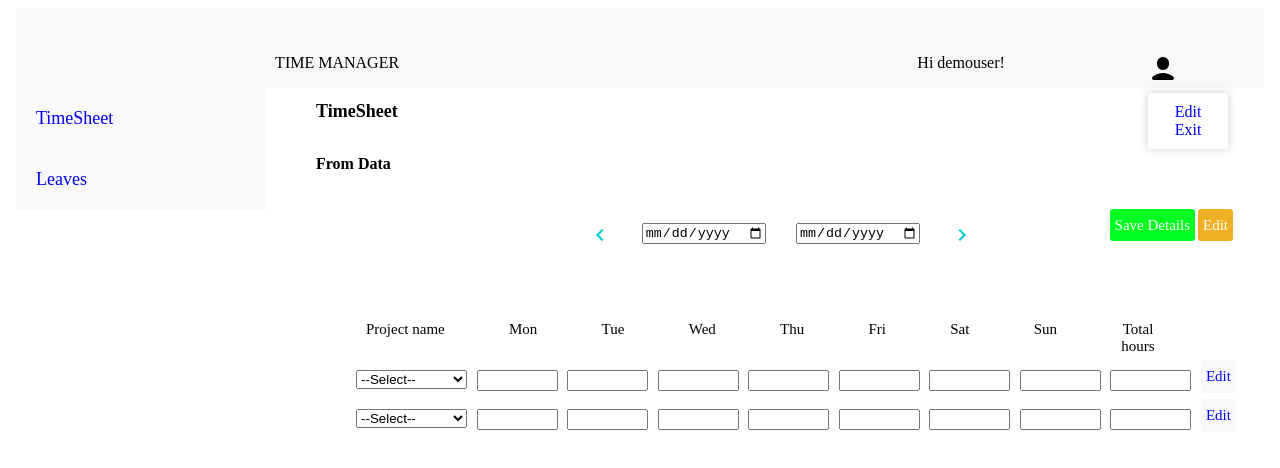
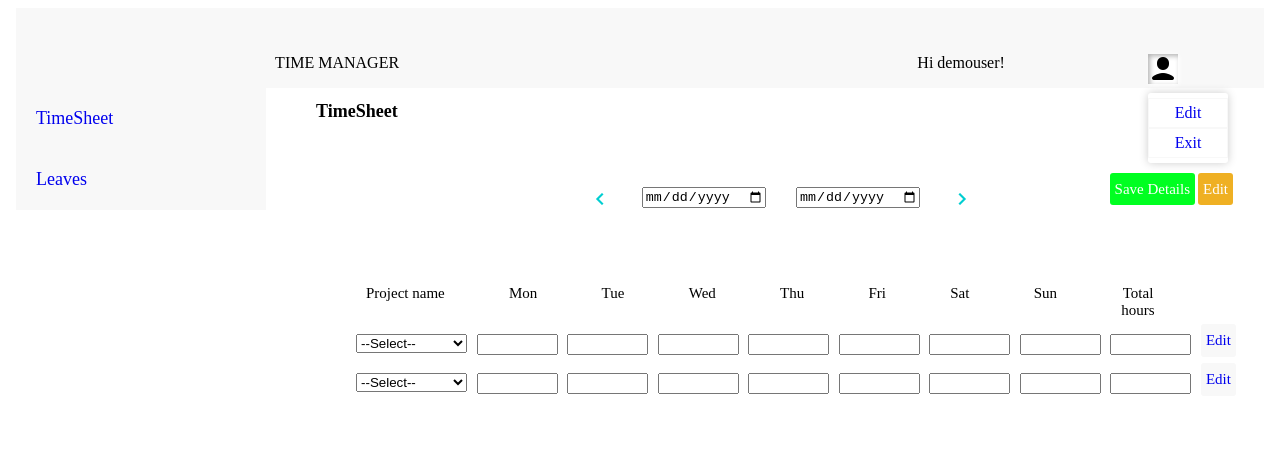
Before and after one commit to ltschool2019/LTSummerSchool2019, an Angular app in the folder LTRegistratorUI/: page / in a window 1280 px wide. In both pictures the pointer is over the picture 1163 px from the left and 69 px from the top of the page. Shown: the top 468 px of the page. Built offline with nearby package versions, Linux system fonts and the light colour scheme.

Commit message:
учтены все комментарии

```diff
--- a/LTRegistratorUI/src/app/app.component.html
+++ b/LTRegistratorUI/src/app/app.component.html
@@ -34,7 +34,6 @@
   </div>
   <div class="section-TimeSheet">
     <p class="timesheet"><b>TimeSheet</b><br></p>
-    <p><b>From Data</b></p>
     <ul class="dates">
       <li><a href="#"><img src="/assets/arrow_left.png"></a></li>
       <li><input class="input_button" type="date" value="0000-00-00" size="20"></li>
--- a/LTRegistratorUI/src/app/app.component.scss
+++ b/LTRegistratorUI/src/app/app.component.scss
@@ -15,15 +15,15 @@ a {
   z-index: 100;
   margin-top: 30px;
   margin-left: 1100px;
+
   ul {
     display: flex;
     justify-content: center;
 
     li {
       ul {
-        /*position: relative;*/
-        left: 0;
-        margin-top: -20px;
+        // left: 0;
+        //margin-top: -20px;
         height: auto;
         top: 100%;
         margin-top: 5px;
@@ -32,19 +32,31 @@ a {
         box-shadow: 0 0 10px rgba(0,0,0,.2);
         display: none;
         opacity: 0;
-        padding: 10px 0px 10px;
+        padding: 5px 0px 5px;
         width: 80px;
+
+        li {
+          padding: 5px 5px 5px 5px;
+        }
       }
     }
 
     li:hover {
+      img {
+        box-shadow: inset 2px 2px 5px rgba(0, 0, 0, 0.3), 1px 1px 5px rgba(255, 255, 255, 1);
+        background: #ffffff;
+      }
+
       ul {
         display: block;
         opacity: 1;
 
-        a {
-          display: block;
-          text-align: center;
+        li {
+          border: 1px solid $background-color;
+          a {
+            display: block;
+            text-align: center;
+          }
         }
       }
     }
```
